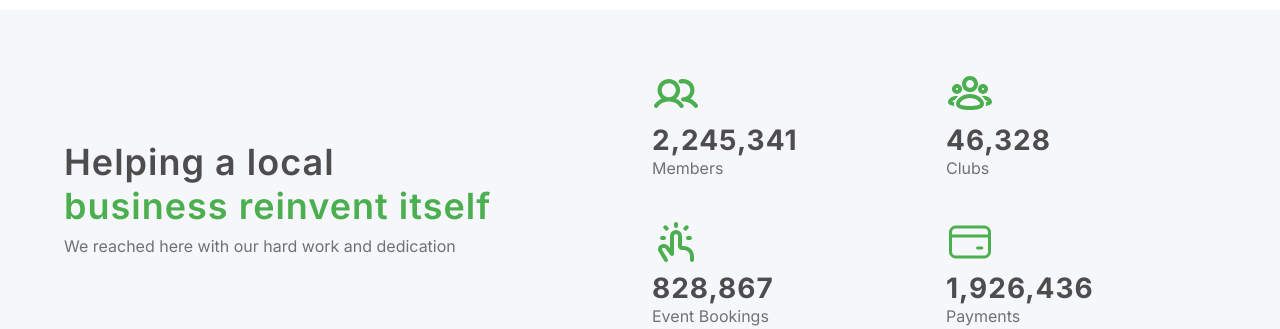
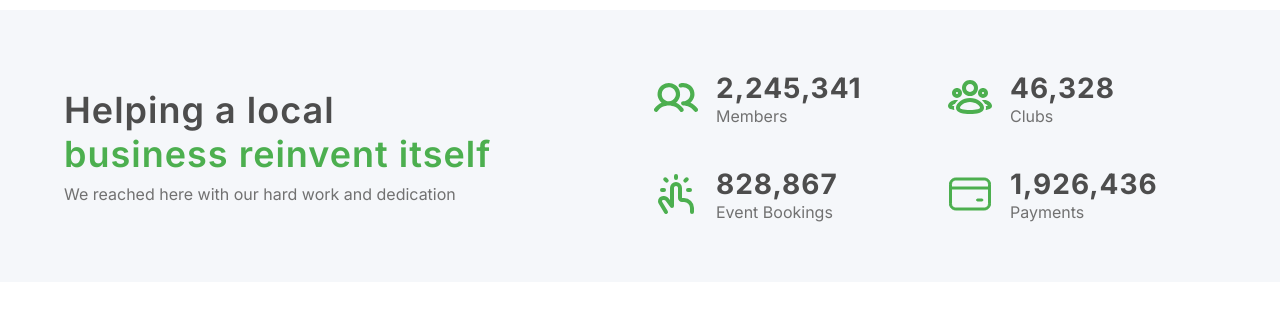
Before and after one commit to Kwanryon/609-41z_yai, a plain HTML site: page index.html in a window 1280 px wide. Shown: the part 1943-2272 px from the top of the page. Drawn offline with Linux system fonts and the light colour scheme.

Commit message:
navigation update

```diff
--- a/style/_navigation.css
+++ b/style/_navigation.css
@@ -18,3 +18,9 @@
   display: flex;
   gap: 14px;
 }
+
+.achievements__item {
+  display: flex;
+  align-items: center;
+  gap: 16px;
+}
```
